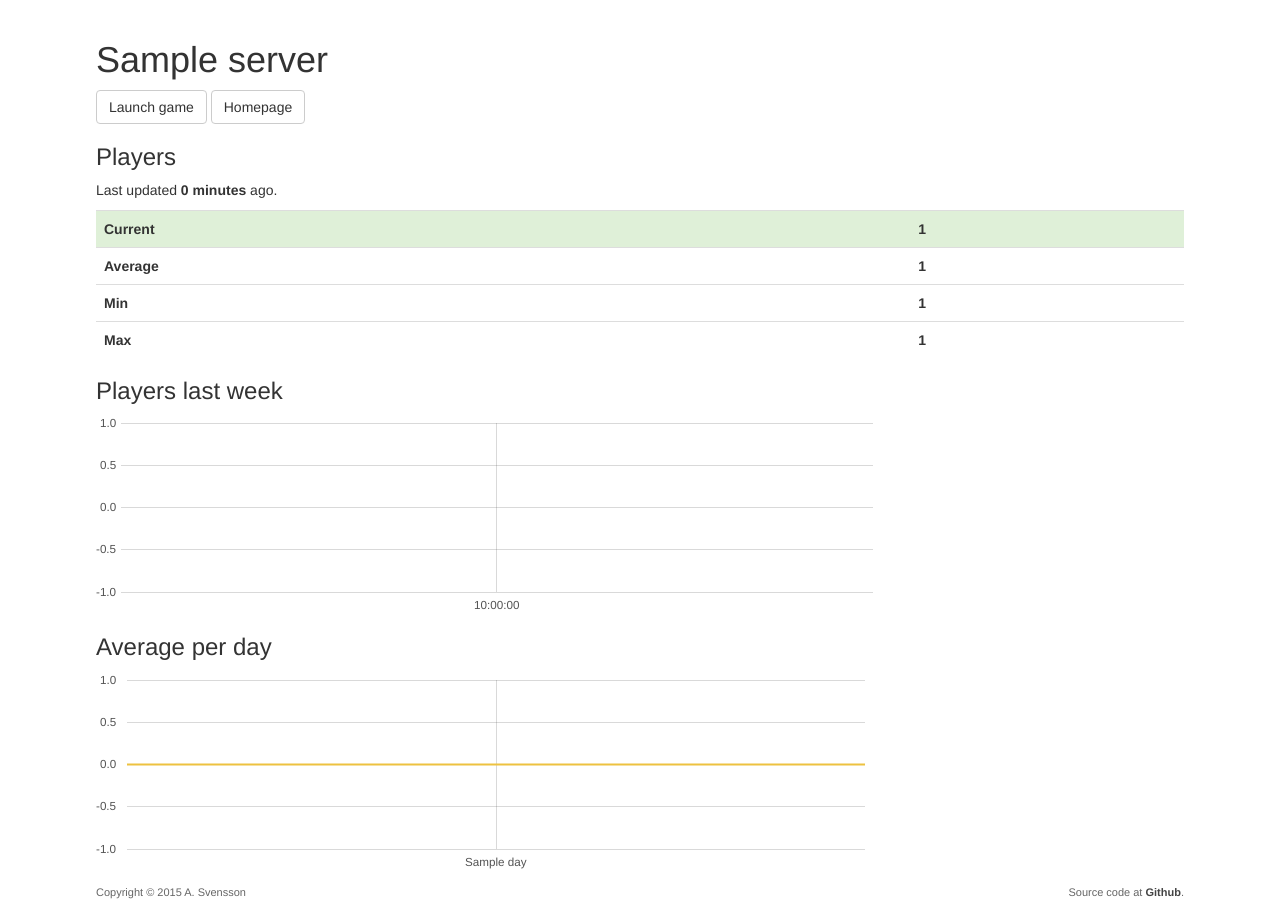
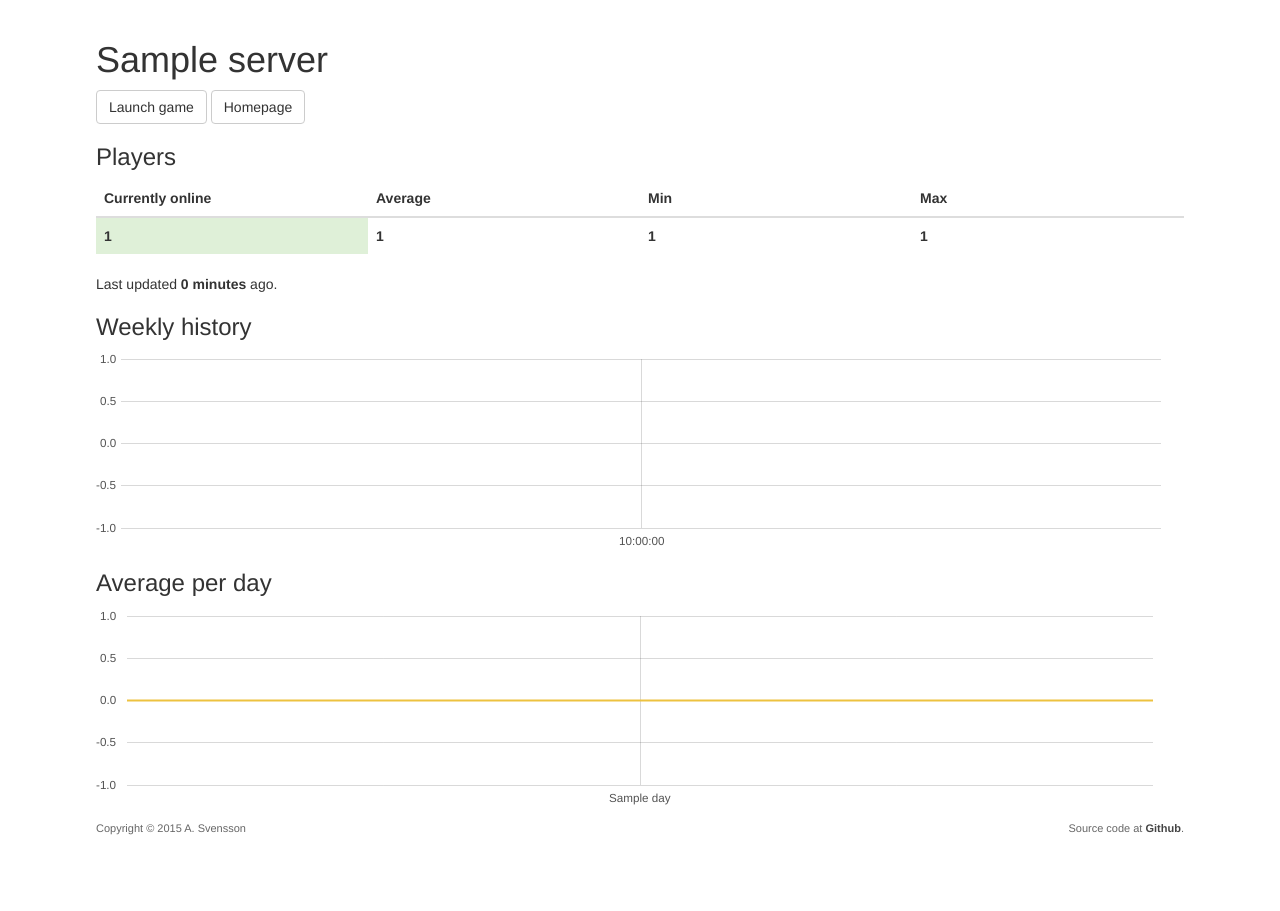
Before and after one commit to lmas/ss13.se, a Django app: template src/templates/gameservers/server_detail.html in a window 1280 px wide. Shown: the part 40-951 px from the top of the page. After the commit the page ends 875 px from the top, so only its background shows below. Run offline with Django 3.2, Linux system fonts and the light colour scheme; tables that the repository leaves empty hold one stand-in row (values such as "Sample post"); the template is opened without the code that fills it: values that come from a table or form of the project are taken from there, most other values are stand-ins (such as "Sample title", 1, 10 or a date in 2020); lists and menus that the app fills with data are empty; some libraries are stand-ins or nearby versions.

Commit message:
Clenaed up the server_details.html template.

```diff
--- a/src/static/css/style.css
+++ b/src/static/css/style.css
@@ -63,13 +63,17 @@ body {
     padding-bottom: 40px;
 }
 
+#player_stats th{
+    width: 25%;
+}
+
 #weekly_history {
-    width:800px;
+    width:100%;
     height:200px;
 }
 
 #weekday_averages {
-    width:800px;
+    width:100%;
     height:200px;
 }
 
--- a/src/templates/gameservers/server_detail.html
+++ b/src/templates/gameservers/server_detail.html
@@ -16,35 +16,35 @@
     {% endif %}
 
     <h3>Players</h3>
+    <table id="player_stats" class="table table-hover">
+        <thead>
+            <tr>
+                <th>Currently online</th>
+                <th>Average</th>
+                <th>Min</th>
+                <th>Max</th>
+            </tr>
+        </thead>
+        <tbody>
+            <tr>
+            {% if server.players_current > 0 %}
+                <th class="success">
+            {% else %}
+                <th class="danger">
+            {% endif %}
+                    {{server.players_current}}
+                </th>
+                <th>{{server.players_avg}}</th>
+                <th>{{server.players_min}}</th>
+                <th>{{server.players_max}}</th>
+            </tr>
+    </table>
+
     <p>Last updated <span class="bold" title="{{server.last_updated|date:'r'}} GMT">
         {{server.last_updated|timesince}}
     </span>ago.</p>
 
-    <table class="table table-hover">
-        <tbody>
-        {% if server.players_current > 0 %}
-            <tr class="success">
-        {% else %}
-            <tr class="danger">
-        {% endif %}
-                <th>Current</th>
-                <th>{{server.players_current}}</th>
-            </tr>
-            <tr>
-                <th>Average</th>
-                <th>{{server.players_avg}}</th>
-            </tr>
-            <tr>
-                <th>Min</th>
-                <th>{{server.players_min}}</th>
-            </tr>
-            <tr>
-                <th>Max</th>
-                <th>{{server.players_max}}</th>
-            </tr>
-    </table>
-
-    <h3>Players last week</h3>
+    <h3>Weekly history</h3>
     <div id="weekly_history"></div>
     <h3>Average per day</h3>
     <div id="weekday_averages"></div>
```
